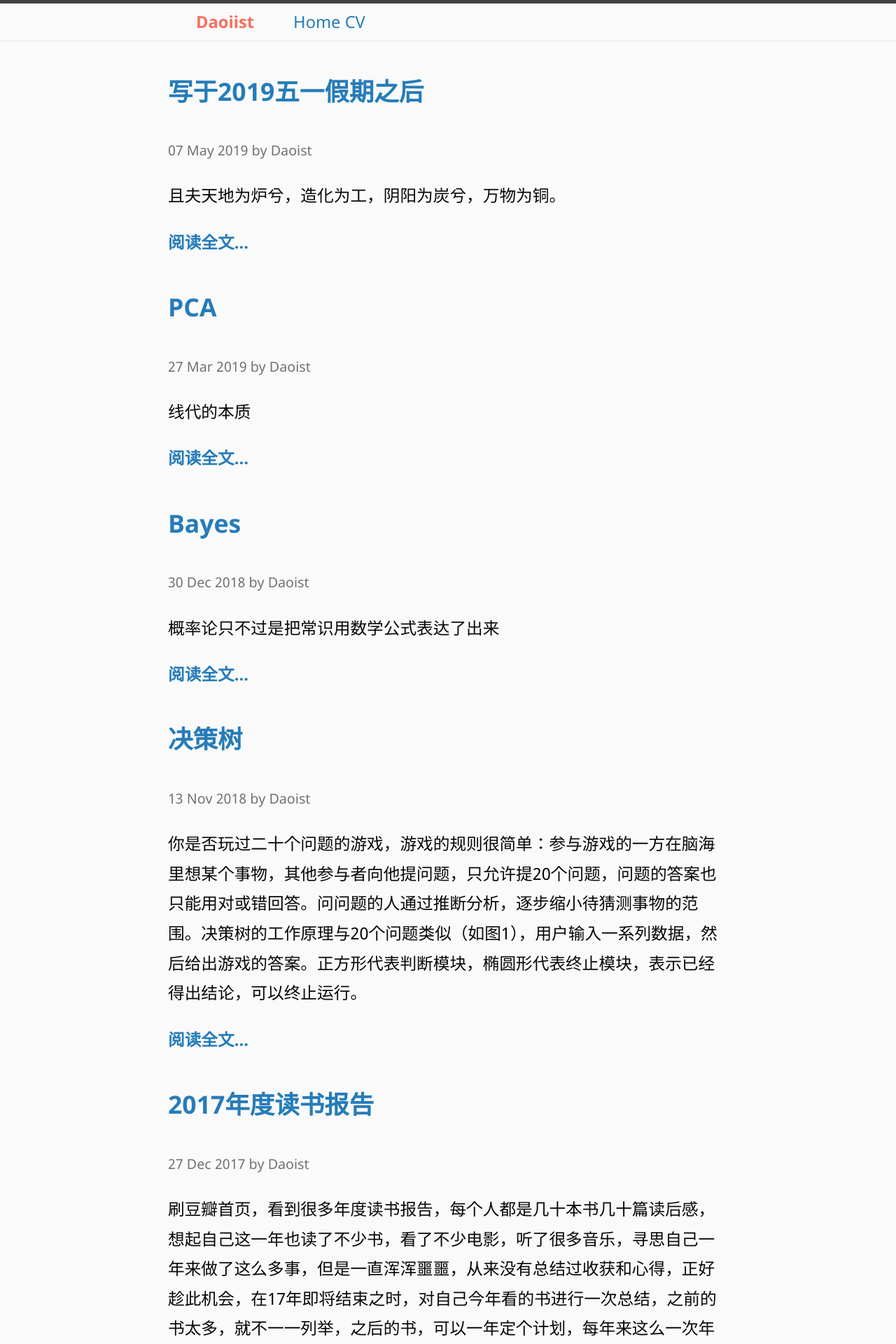
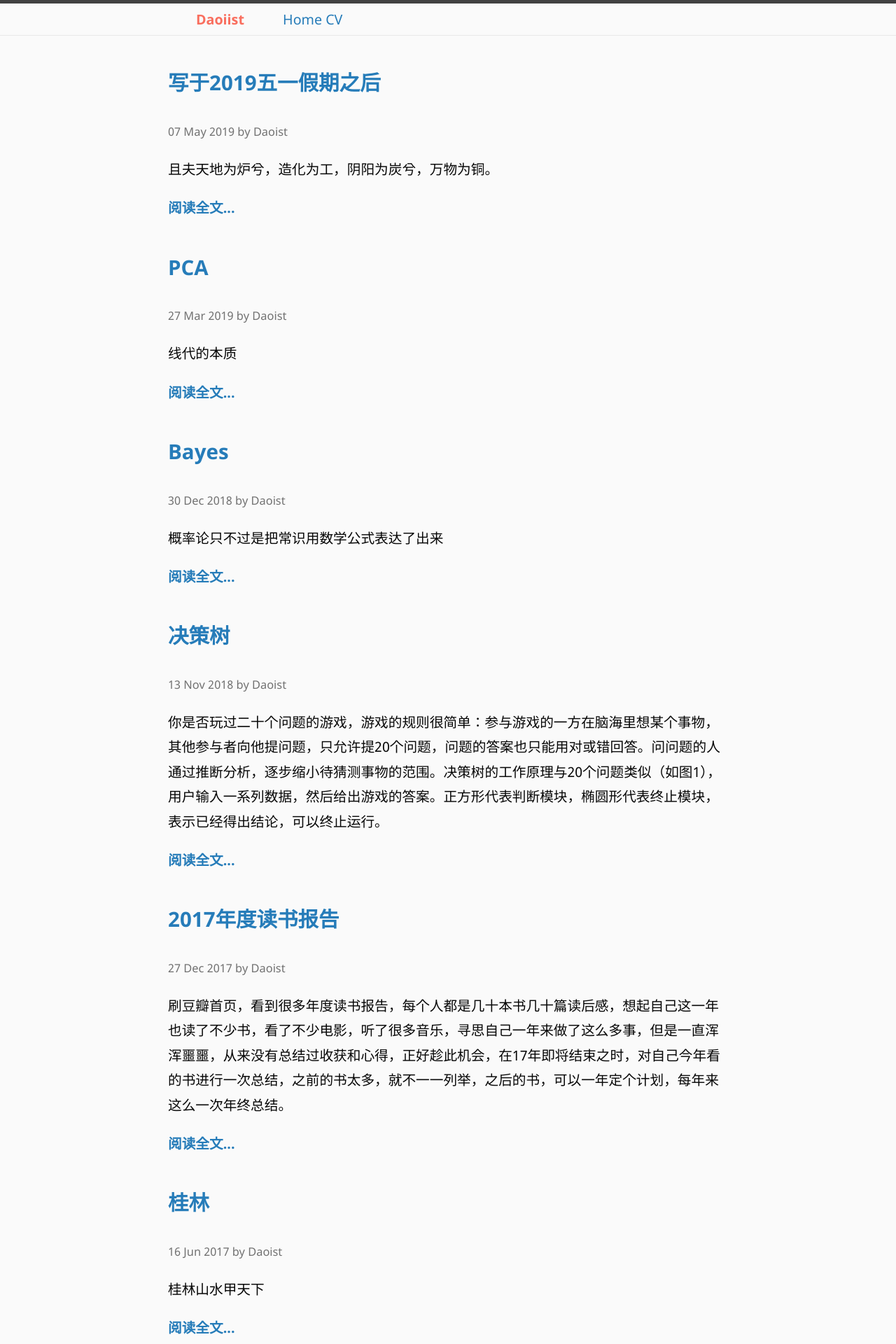
Before and after one commit to daoiist/daoiist.github.io, a Jekyll site: the page built from index.html, in a window 1280 px wide. Shown: the top 1920 px of the page at 70% size. Built offline with Jekyll 4.4.1, drawn with Linux system fonts in a browser that asks for light colours.

Commit message:
title-sum

```diff
--- a/_sass/blog.scss
+++ b/_sass/blog.scss
@@ -133,7 +133,7 @@ img {
 	}
 }
 
-@media screen and (max-width: 560px) {
+@media screen and (max-width: 375px) {
 
 	.wrapper {
 		max-width:calc(#{$content-width} - #{$spacing-unit});
@@ -157,29 +157,29 @@ img {
 
 @media screen and (min-width: 375px) {
     body {
-        /* iPhone6的375px尺寸作为16px基准，414px正好18px大小, 600 20px */
-        font-size: calc(100% + 2 * (100vw - 375px) / 39);
-        font-size: calc(16px + 2 * (100vw - 375px) / 39);
+        /* iPhone6的375px尺寸作为8px基准，414px正好10px大小, 600 20px */
+        font-size: calc(50% + 2 * (100vw - 375px) / 39);
+        font-size: calc(8px + 2 * (100vw - 375px) / 39);
     }
 }
 @media screen and (min-width: 414px) {
     body {
-        /* 414px-1000px每100像素宽字体增加1px(18px-22px) */
-        font-size: calc(112.5% + 4 * (100vw - 414px) / 586);
-        font-size: calc(18px + 4 * (100vw - 414px) / 586);
+        /* 414px-1000px每100像素宽字体增加1px(10px-14px) */
+        font-size: calc(62.5% + 4 * (100vw - 414px) / 586);
+        font-size: calc(10px + 4 * (100vw - 414px) / 586);
     }
 }
 @media screen and (min-width: 600px) {
     body {
-        /* 600px-1000px每100像素宽字体增加1px(20px-24px) */
-        font-size: calc(125% + 4 * (100vw - 600px) / 400);
-        font-size: calc(20px + 4 * (100vw - 600px) / 400);
+        /* 600px-1000px每100像素宽字体增加1px(14px-18px) */
+        font-size: calc(87.5% + 4 * (100vw - 600px) / 400);
+        font-size: calc(14px + 4 * (100vw - 600px) / 400);
     }
 }
 @media screen and (min-width: 1000px) {
     body {
         /* 1000px往后是每100像素0.5px增加 */
-        font-size: calc(137.5% + 6 * (100vw - 1000px) / 1000);
-        font-size: calc(22px + 6 * (100vw - 1000px) / 1000);
+        font-size: calc(112.5% + 6 * (100vw - 1000px) / 1000);
+        font-size: calc(18px + 6 * (100vw - 1000px) / 1000);
     }
 }
```
